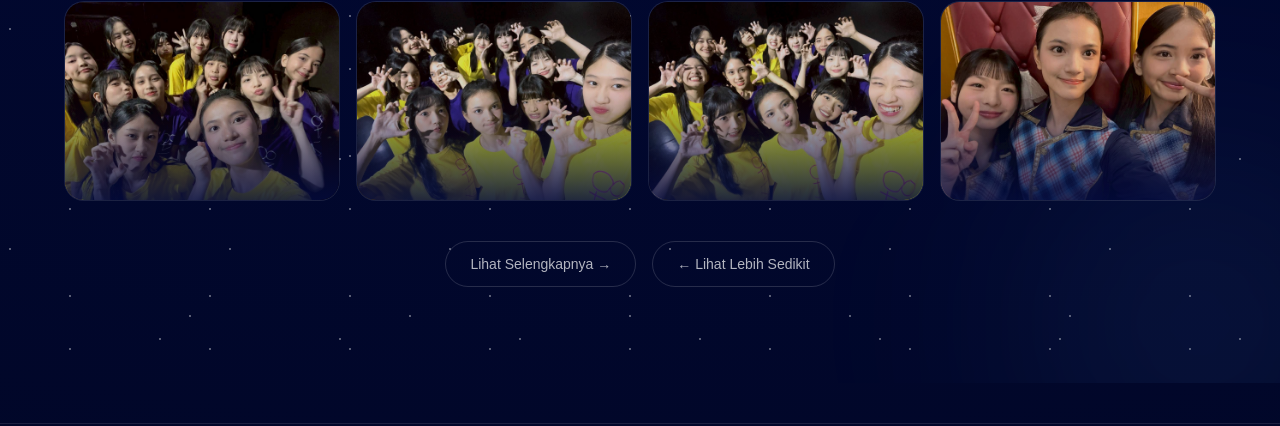
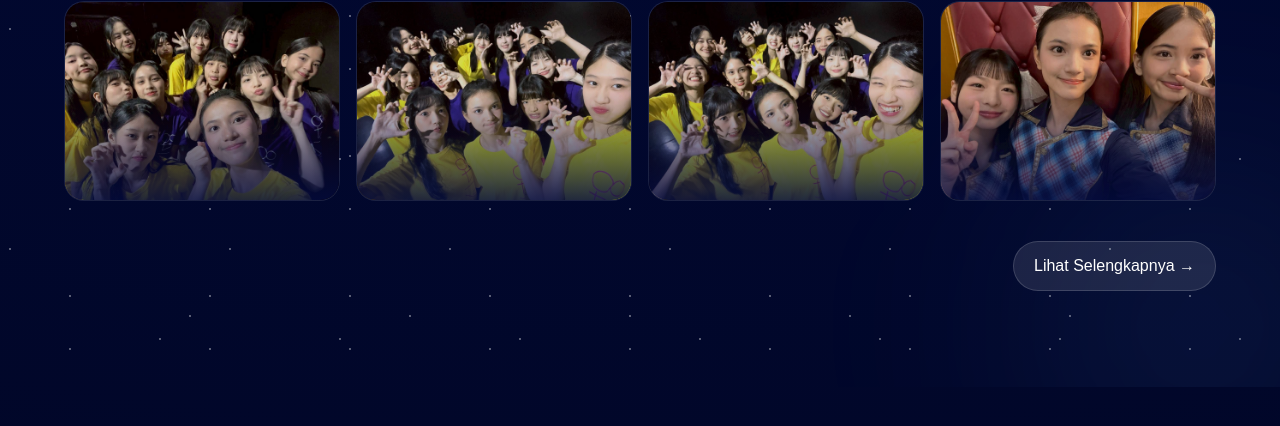
Before and after one commit to rasyawalp/carissa, a plain HTML site: page index.html in a window 1280 px wide. Shown: the part 3414-3840 px from the top of the page. Drawn offline with nearby package versions, Linux system fonts and the light colour scheme.

Commit message:
Update index.html

```diff
--- a/index.html
+++ b/index.html
@@ -2567,40 +2567,41 @@ class="fixed top-0 left-0 w-full z-50 flex items-center justify-between px-5 lg:
     >
     </div>
 
-    <!-- BUTTON -->
-    <div class="flex justify-center mt-10 gap-4">
-
-      <!-- MORE -->
+<div class="flex items-center justify-between mt-10">
+
+  <!-- LEFT -->
+  <button
+    id="showLessBtn"
+    class="
+      hidden
+      px-5 py-3
+      rounded-full
+      border border-white/15
+      bg-white/5
+      text-white/80
+      hover:bg-white/10
+      hover:text-white
+      duration-300
+    "
+  >
+    ← Lihat Lebih Sedikit
+  </button>
+
+  <!-- RIGHT -->
   <button
     id="showMoreBtn"
     class="
-          px-6 py-3 rounded-full
+      ml-auto
+      px-5 py-3
+      rounded-full
       border border-white/15
-          text-white/70 text-sm
-          hover:border-white/30
-          hover:text-white
-          hover:bg-white/05
+      bg-white/10
+      text-white
+      hover:bg-white/20
       duration-300
     "
   >
     Lihat Selengkapnya →
-      </button>
-
-      <!-- LESS -->
-      <button
-        id="showLessBtn"
-        class="
-          hidden
-          px-6 py-3 rounded-full
-          border border-white/15
-          text-white/70 text-sm
-          hover:border-white/30
-          hover:text-white
-          hover:bg-white/05
-          duration-300
-        "
-      >
-        ← Lihat Lebih Sedikit
   </button>
 
 </div>
@@ -2690,7 +2691,7 @@ const lightboxImg =
 const lightboxCounter =
   document.getElementById("lightboxCounter");
 
-const toTopBtn =
+const topBtn =
   document.getElementById("toTopBtn");
 
 /* ========================= */
@@ -2699,10 +2700,16 @@ const toTopBtn =
 
 const totalImages = 28;
 
+/* ========================= */
+/* JUMLAH AWAL */
+/* ========================= */
+
+const initialImages =
+  window.innerWidth <= 768 ? 6 : 8;
+
 /* FOTO YANG DITAMPILKAN */
 
-let visibleImages =
-  window.innerWidth <= 768 ? 6 : 8;
+let visibleImages = initialImages;
 
 /* ========================= */
 /* LIGHTBOX INDEX */
@@ -2737,7 +2744,6 @@ function renderGallery(){
     const item =
       document.createElement("div");
 
-    /* SEMUA UKURAN SAMA */
     item.className =
       "gallery-item reveal";
 
@@ -2775,7 +2781,10 @@ function renderGallery(){
 
   }
 
+  /* ========================= */
   /* REVEAL */
+  /* ========================= */
+
   setTimeout(() => {
 
     document
@@ -2788,7 +2797,11 @@ function renderGallery(){
 
   }, 100);
 
+  /* ========================= */
   /* BUTTON CONTROL */
+  /* ========================= */
+
+  /* SHOW MORE */
 
   if(visibleImages >= totalImages){
 
@@ -2800,7 +2813,9 @@ function renderGallery(){
 
   }
 
-  if(visibleImages <= 6){
+  /* SHOW LESS */
+
+  if(visibleImages <= initialImages){
 
     showLessBtn.classList.add("hidden");
 
@@ -2839,19 +2854,7 @@ showMoreBtn.addEventListener("click", () => {
 
 showLessBtn.addEventListener("click", () => {
 
-  const decrement =
-    window.innerWidth <= 768 ? 6 : 8;
-
-  const minimum =
-    window.innerWidth <= 768 ? 6 : 8;
-
-  visibleImages -= decrement;
-
-  if(visibleImages < minimum){
-
-    visibleImages = minimum;
-
-  }
+  visibleImages = initialImages;
 
   renderGallery();
 
@@ -2878,6 +2881,7 @@ function openLightbox(index){
   document.body.style.overflow = "hidden";
 
   /* HIDE TO TOP BUTTON */
+
   if(topBtn){
 
     topBtn.classList.add(
@@ -2904,6 +2908,7 @@ function closeLightbox(){
   document.body.style.overflow = "";
 
   /* SHOW TO TOP BUTTON */
+
   if(topBtn && window.scrollY > 300){
 
     topBtn.classList.remove(
```
Lines whose indentation alone changed are shown as unchanged.
